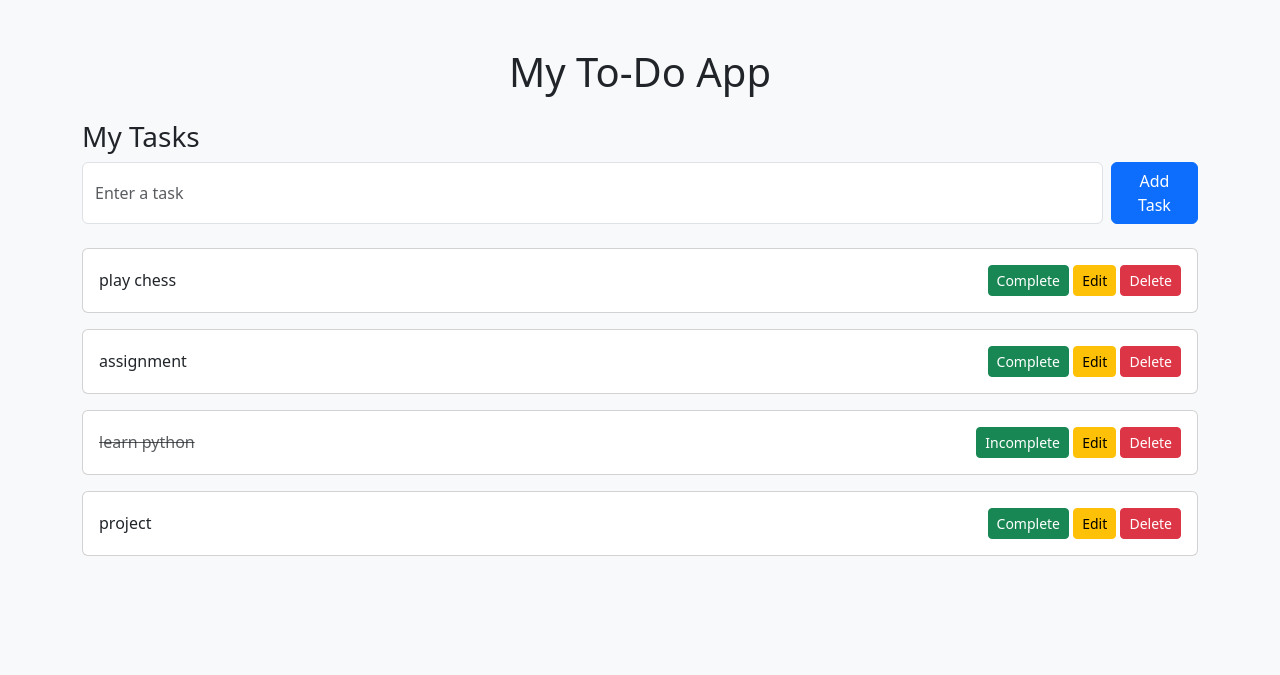
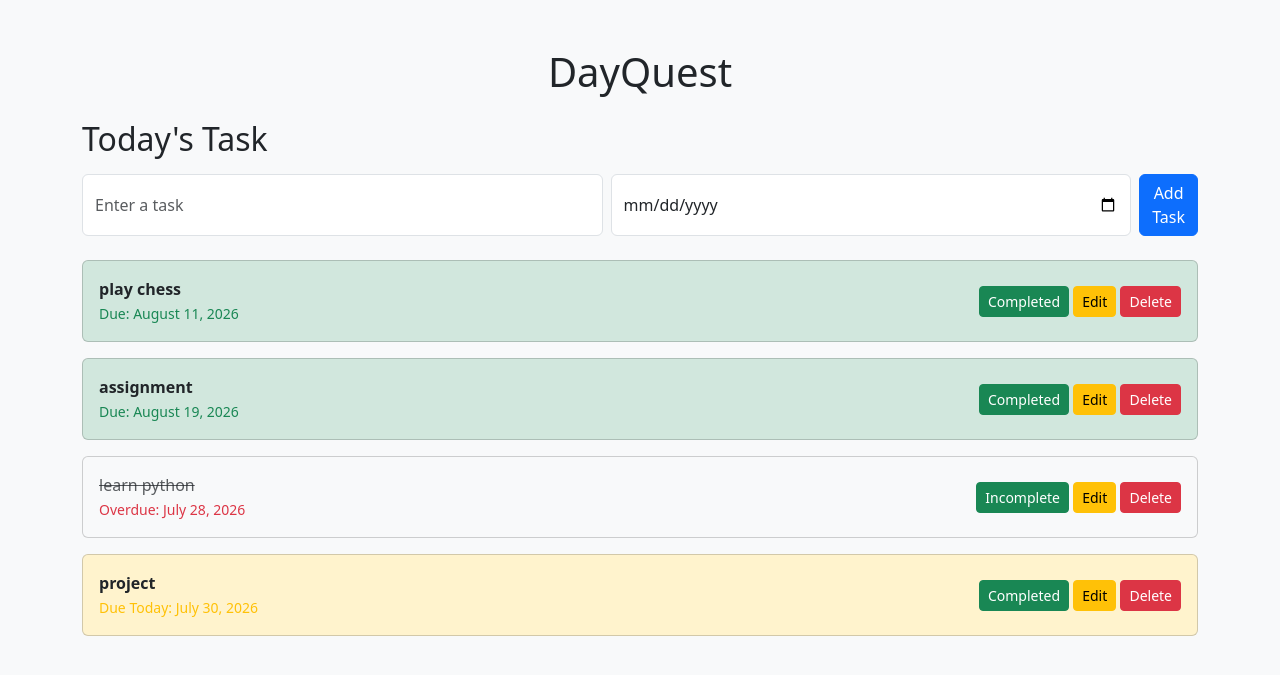
Before and after one commit to Kshristi/todo_app, a Django app: page / in a window 1280 px wide. Shown: the top 675 px of the page. Run offline with Django 5.2, Linux system fonts and the light colour scheme; data comes from the database, SQL or seed files in the repository; both versions use the stored data as it was after the commit.

Commit message:
Improved UI

```diff
--- a/tasks/models.py
+++ b/tasks/models.py
@@ -3,6 +3,6 @@ from django.db import models
 class Task(models.Model):
     title=models.CharField(max_length=200)
     completed=models.BooleanField(default=False)
-
+    due_date=models.DateField(null=True, blank=True)
     def __str__(self):
         return self.title
--- a/tasks/templates/tasks/home.html
+++ b/tasks/templates/tasks/home.html
@@ -1,14 +1,14 @@
 <!DOCTYPE html>
 <html>
     <head>
-        <title>My To-do App</title>
+        <title>DayQuest</title>
         <link href="https://cdn.jsdelivr.net/npm/bootstrap@5.3.7/dist/css/bootstrap.min.css" rel="stylesheet">
     </head>
     <body class="bg-light">
         <div class="container mt-5">
-        <h1 class="text-center mb-4">My To-Do App</h1>
+        <h1 class="text-center mb-4">DayQuest</h1>
 
-        <h3>My Tasks</h3>
+        <h2 class="mb-3">Today's Task</h2>
 
         <form  method="POST" class="d-flex gap-2 mb-4">
             {% csrf_token %}
@@ -16,22 +16,48 @@
             name="title"
             class="form-control"
             placeholder="Enter a task" required>
+
+            <input type="date"
+            name="due_date"
+            class="form-control">
             <button class="btn btn-primary">Add Task</button>
         </form>
 
         {% for task in tasks %}
-        <div class="card mb-3">
+        <div class="card mb-3
+        {% if task.completed %}
+        bg-light
+        {% elif task.is_overdue %}
+        bg-danger-subtle
+        {% elif task.is_today %}
+        bg-warning-subtle
+        {% else %}
+        bg-success-subtle
+        {% endif %}">
             <div class="card-body d-flex justify-content-between align-items-center">
                 <div>
                     {% if task.completed %}
                     <span class="text-decoration-line-through text-muted">{{ task.title }}</span>
                     {% else %}
-                    {{ task.title }}
+                    <strong> {{ task.title }} </strong>
                     {% endif %}
+
+                    {% if task.due_date %}
+                    <br>
+                    {% if task.is_overdue  %}
+                    <small class="text-danger">Overdue: {{ task.due_date|date:"F d, Y" }}</small>
+                    {% elif task.is_today %}
+                    <small class="text-warning">Due Today: {{ task.due_date|date:"F d, Y" }}</small>
+                    {% else %}
+                    <small class="text-success">Due: {{ task.due_date|date:"F d, Y" }}</small>
+                    {% endif %}
+                    {% endif %}
+
                 </div>
+
                 <div>
                     {% if not task.completed %}
-                    <a href="{% url 'complete_task' task.id %}" class="btn btn-success btn-sm">Complete</a>
+                    <a href="{% url 'complete_task' task.id %}" class="btn btn-success btn-sm">Completed</a>
                     {% else %}
                     <a href="{% url 'complete_task' task.id %}" class="btn btn-success btn-sm">Incomplete</a>
 
--- a/tasks/views.py
+++ b/tasks/views.py
@@ -1,16 +1,27 @@
 from django.shortcuts import render, redirect, get_object_or_404
 from .models import Task
+from datetime import date
 
 def home(request):
     if request.method=="POST":
         title=request.POST.get("title")
-        Task.objects.create(title=title)
+        due_date=request.POST.get("due_date")
+        Task.objects.create(title=title, due_date=due_date)
         return redirect("home")
 
     tasks=Task.objects.all()
+    today=date.today()
+    for task in tasks:
+        if task.due_date:
+            task.is_overdue= task.due_date < today
+            task.is_today= task.due_date == today
+        else:
+            task.is_overdue= False
+            task.is_today= False
 
     context={
-        "tasks":tasks
+        "tasks":tasks,
+        "today": date.today(),
     }
 
     return render(request, "tasks/home.html", context)
```
Also changed, not shown: db.sqlite3, tasks/migrations/0002_task_due_date.py (added).
